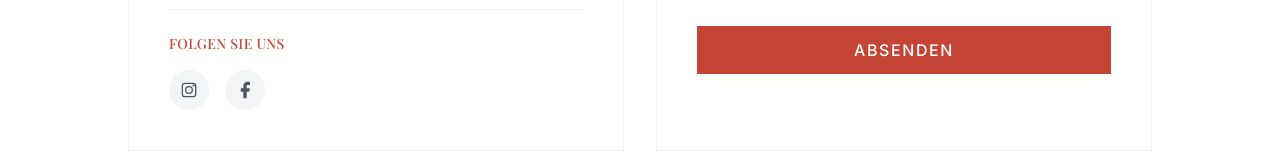
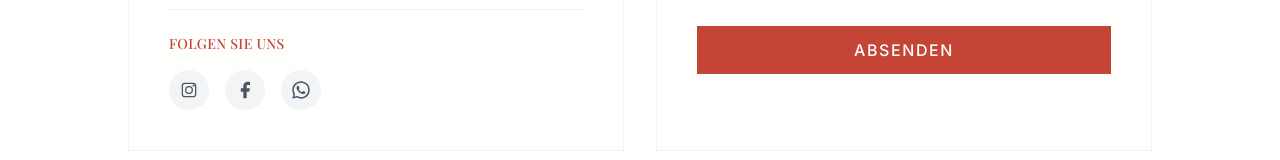
Before and after one commit to eqiroCH/pepper-fashion, a Next.js app: page /kontakt in a window 1280 px wide. Shown: the part 725-885 px from the top of the page. Built offline with nearby package versions, Linux system fonts and the light colour scheme; a web font is replaced by a local one.

Commit message:
whatsapp link to contact added

```diff
--- a/app/kontakt/page.tsx
+++ b/app/kontakt/page.tsx
@@ -164,6 +164,15 @@ export default function KontaktPage() {
                           <path d="M18 2h-3a5 5 0 0 0-5 5v3H7v4h3v8h4v-8h3l1-4h-4V7a1 1 0 0 1 1-1h3V2z" />
                         </svg>
                       </a>
+                      <a
+                        href="https://wa.me/41795760922"
+                        target="_blank"
+                        rel="noopener noreferrer"
+                        className="w-8 h-8 flex items-center justify-center rounded-full bg-gray-100 text-gray-600 hover:bg-primary hover:text-white transition-all duration-300"
+                        aria-label="WhatsApp"
+                      >
+                        <WhatsAppIcon className="w-4 h-4" />
+                      </a>
                     </div>
                   </div>
                 </div>
@@ -327,6 +336,15 @@ export default function KontaktPage() {
                       <path d="M18 2h-3a5 5 0 0 0-5 5v3H7v4h3v8h4v-8h3l1-4h-4V7a1 1 0 0 1 1-1h3V2z" />
                     </svg>
                   </a>
+                  <a
+                    href="https://wa.me/41795760922"
+                    target="_blank"
+                    rel="noopener noreferrer"
+                    className="w-8 h-8 md:w-10 md:h-10 flex items-center justify-center rounded-full bg-gray-100 text-gray-600 hover:bg-primary hover:text-white transition-all duration-300"
+                    aria-label="WhatsApp"
+                  >
+                    <WhatsAppIcon className="w-4 h-4 md:w-5 md:h-5" />
+                  </a>
                 </div>
               </div>
             </aside>
@@ -373,9 +391,13 @@ function MailIcon() {
   )
 }
 
-function WhatsAppIcon() {
+type IconProps = {
+  className?: string
+}
+
+function WhatsAppIcon({ className = 'w-4 h-4' }: IconProps) {
   return (
-    <svg className="w-5 h-5 !text-primary" viewBox="0 0 448 512" fill="currentColor" aria-hidden="true">
+    <svg className={className} viewBox="0 0 448 512" fill="currentColor" aria-hidden="true">
       <path d="M380.9 97.1C339 55.1 283.2 32 223.9 32C100.2 32-.2 132.4 0 256.1c.1 39.5 10.5 78 30.2 112.1L0 480l114.9-30.2c33.5 18.3 71.3 27.9 109.1 27.9h.1c123.7 0 224.1-100.4 224.1-224.1c0-59.3-23.1-115-65.1-156.5zM224 438.7h-.1c-33.5 0-66.2-9-94.3-26.1l-6.8-4.1l-68.2 17.9l18.2-66.5l-4.4-6.9C49.7 324.7 39.8 290.8 39.7 256C39.5 154 122.7 70.7 224 70.7c49.2 0 95.4 19.2 130.2 54s54 81 54 130.2c0 101.9-83 184.9-184.2 184.9zm101.7-138.4c-5.6-2.8-33.1-16.3-38.2-18.2c-5.1-1.9-8.8-2.8-12.5 2.8c-3.7 5.6-14.4 18.2-17.6 21.9c-3.2 3.7-6.5 4.2-12.1 1.4c-5.6-2.8-23.7-8.7-45.1-27.8c-16.7-14.9-28-33.3-31.3-38.9c-3.2-5.6-.3-8.6 2.4-11.4c2.5-2.5 5.6-6.5 8.4-9.8c2.8-3.2 3.7-5.6 5.6-9.3c1.9-3.7.9-7-0.5-9.8c-1.4-2.8-12.5-30.1-17.1-41.2c-4.5-10.9-9-9.4-12.5-9.6c-3.2-.2-7-.2-10.7-.2c-3.7 0-9.8 1.4-14.9 7c-5.1 5.6-19.5 19.1-19.5 46.5c0 27.4 20 53.9 22.8 57.6c2.8 3.7 39.4 60.2 95.4 84.5c13.3 5.7 23.7 9.2 31.8 11.8c13.4 4.3 25.6 3.7 35.2 2.2c10.7-1.6 33.1-13.5 37.7-26.5c4.6-13 4.6-24.2 3.2-26.5c-1.4-2.3-5.1-3.7-10.7-6.5z" />
     </svg>
   )
```
